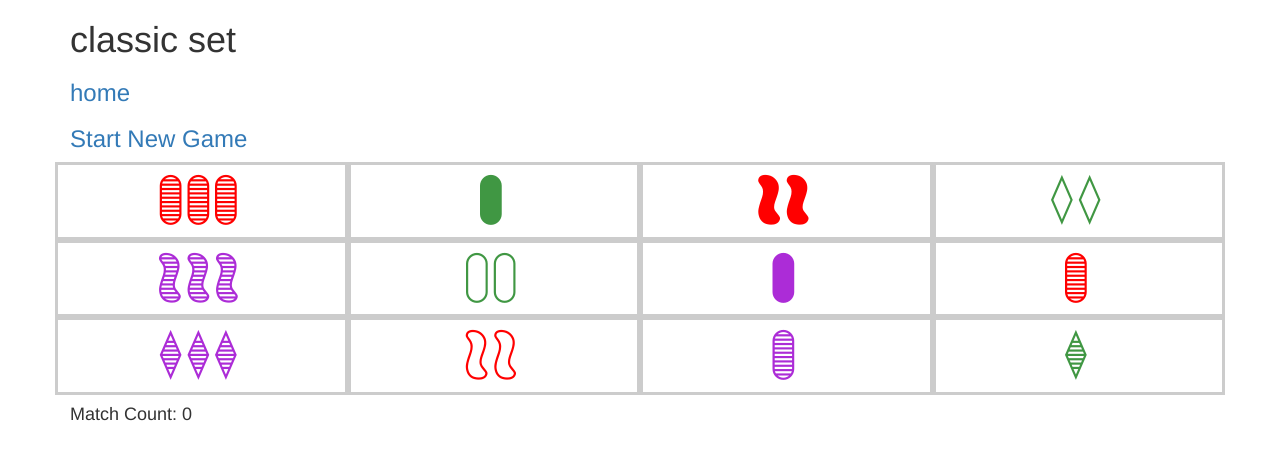
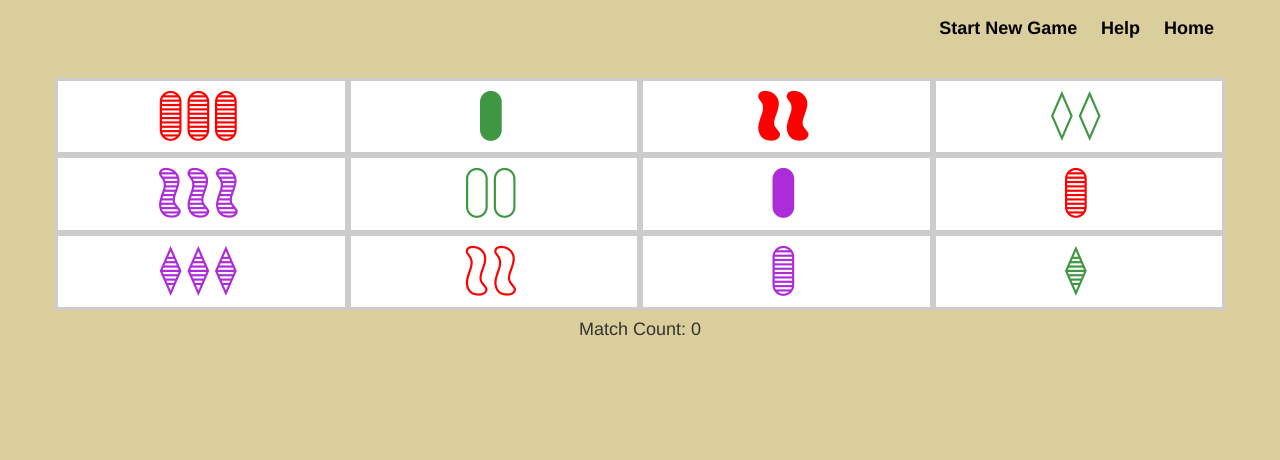
Before and after one commit to ksenia0822/group-game, a website: page index.html at #/classicset in a window 1280 px wide. Both pictures are taken after a click on the link "PLAY NOW". Drawn offline with nearby package versions, Linux system fonts and the light colour scheme; some packages are replaced by stand-ins of ours.

Commit message:
fixed css

```diff
--- a/browser/views/classicset.html
+++ b/browser/views/classicset.html
@@ -1,21 +1,19 @@
 <div ng-controller="ClassicGameController">
-<div class="container">
-	<div class="row">
-		<div class="col-lg-3 col-md-3 col-sm-3 col-xm-3">
-	<h1> classic set </h1>
-			<h3><a ui-sref="home">home</a></h3>
-			<h3><a ng-click="startNewGame()">Start New Game</a></h3>
-		</div>
-	</div>
-</div>
 	<div class="container">
+		<nav class="navbar">
+			<div class="navbar-text navbar-right">
+				<a ng-click="startNewGame()">Start New Game</a>
+				<a ui-sref="#">Help</a>
+				<a ui-sref="home">Home</a>
+			</div>
+		</nav>
+
 		<div class="row">
 			<div ng-class="{'selected-card': card.selected === true}" class="col-lg-3 col-md-3 col-sm-3 col-xs-3 card"  ng-repeat="card in cards track by $index" ng-click="selectCard(card)">
-			<div class="text-center icon-set-{{card.color}} icon-set-{{card.shape}}-{{card.fill}} icon-set-quantity-{{card.number}}"></div>
-			</div> <!-- col-lg-3>
+				<div class="text-center icon-set-{{card.color}} icon-set-{{card.shape}}-{{card.fill}} icon-set-quantity-{{card.number}}"></div>
+			</div> <!-- col-lg-3 -->
 		</div> <!--row -->
-	</div> <!-- container -->
-	<div class="container">
+
 		<div class="row">
 			<h4>Match Count: {{count()}}</h4>
 		</div>
--- a/browser/views/home.html
+++ b/browser/views/home.html
@@ -1 +1,4 @@
-<h1> <a ui-sref="classic">PLAY NOW </a></h1>
+<!-- <img src="https://www.playthingstoystore.com/istarimages/mp/1000!415-3349346.gif"> -->
+<h1>SET GAME</h1>
+<h4> <a ui-sref="classic">PLAY NOW </a></h4>
+<img src="https://designgames12.files.wordpress.com/2012/08/500_set_game__box_and_card_layout_lightbox1.jpg">
--- a/public/css/main.css
+++ b/public/css/main.css
@@ -1,14 +1,25 @@
 body {
-/*	background-image: url('http://btweemes.weebly.com/uploads/1/2/1/4/12147002/5409499_orig.jpg');
-	background-repeat: no-repeat;*/
-	/*text-align: center;*/
+	/*background-image: url('http://pizzamyheart.com/wp-content/uploads/2014/02/light-wood.gif');*/
+	background-color: #DACE9C !important;
+	text-align: center;
 }
+
 
 .card {
 	border: 3px solid #CCCCCC;
 	font-size: 50px;
+	background-color: white !important;
 }
 
 .selected-card {
 	border: 3px solid yellow;
 }
+
+.navbar a {
+	display: inline;
+	padding: 10px;
+	font-weight: bold;
+	font-size: 18px;
+	color: black;
+
+}
```
Also changed, not shown: browser/js/Button.js (added, +29 -0 lines), public/500_set_game__box_and_card_layout_lightbox1.jpg (added).
